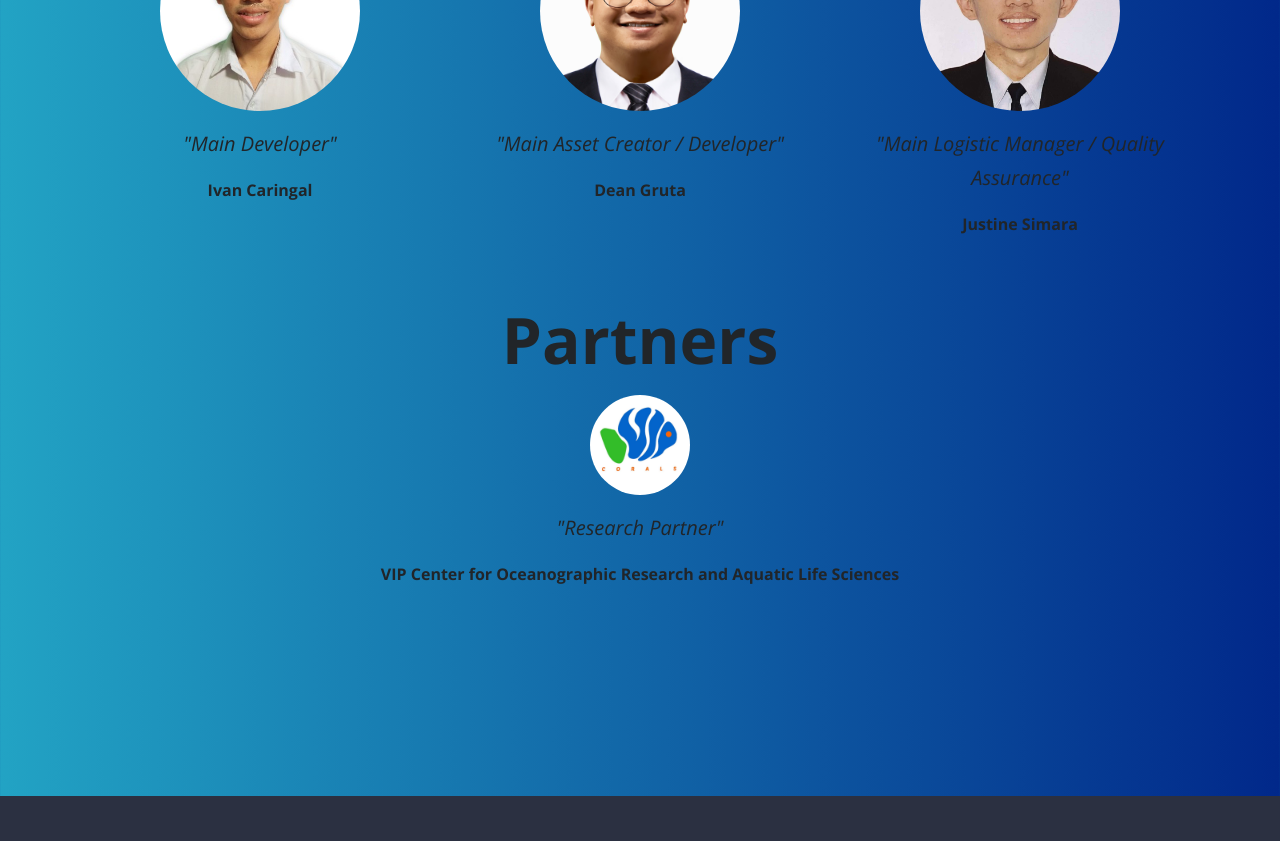
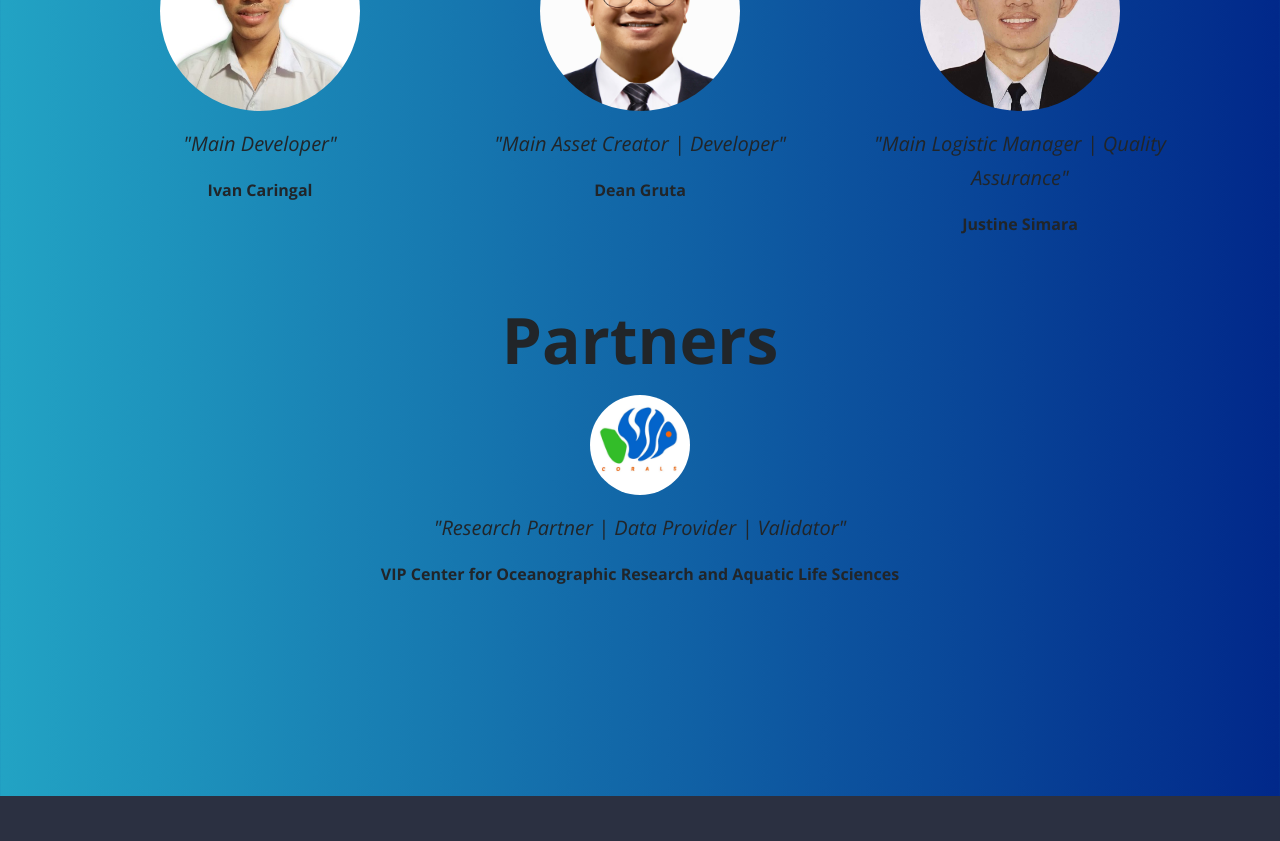
Before and after one commit to Ivan-Caringal/VIP-SISIRIN, a plain HTML site: page index.html in a window 1280 px wide. Shown: the part 2740-3581 px from the top of the page. Drawn offline with nearby package versions, Linux system fonts and the light colour scheme.

Commit message:
7th_commit

```diff
--- a/index.html
+++ b/index.html
@@ -278,7 +278,7 @@
               style="max-width: 200px; max-height: 200px;"
             />
             <p class="lead fst-italic">
-              "Main Asset Creator / Developer"
+              "Main Asset Creator | Developer"
             </p>
             <p class="fw-bold">Dean Gruta</p>
           </div>
@@ -291,7 +291,7 @@
               style="max-width: 200px; max-height: 200px;"
             />
             <p class="lead fst-italic">
-              "Main Logistic Manager / Quality Assurance"
+              "Main Logistic Manager | Quality Assurance"
             </p>
             <p class="fw-bold">Justine Simara</p>
           </div>
@@ -326,7 +326,7 @@
               style="max-width: 100px; max-height: 100px;"
             />
             <p class="lead fst-italic">
-              "Research Partner"
+              "Research Partner | Data Provider | Validator"
             </p>
             <p class="fw-bold">VIP Center for Oceanographic Research and Aquatic Life Sciences </p>
           </div>
```
